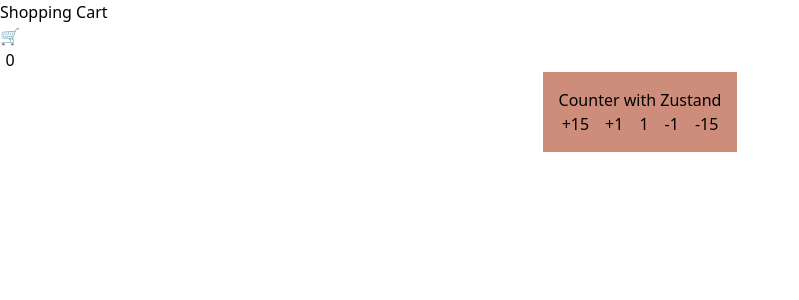
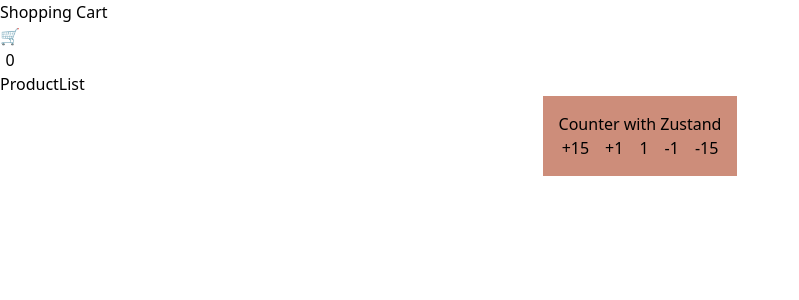
Before and after one commit to victorvzn/bootcamp-frontend-g21, a React (Vite) app in the folder semana12/dia02-react-zustand-counter-shopping-cart-app/: page / in a window 1280 px wide. Shown: the top 300 px of the page, without its empty margins (0-799 px from the left). Built offline with nearby package versions, Linux system fonts and the light colour scheme.

Commit message:
semana12, dia02, react zustand counter shopping cart app

```diff
--- /dev/null
+++ b/semana12/dia02-react-zustand-counter-shopping-cart-app/src/components/ProductList.jsx
@@ -0,0 +1,7 @@
+const ProductList = () => {
+  return (
+    <div>ProductList</div>
+  )
+}
+
+export default ProductList
--- a/semana12/dia02-react-zustand-counter-shopping-cart-app/src/pages/ProductsPage.jsx
+++ b/semana12/dia02-react-zustand-counter-shopping-cart-app/src/pages/ProductsPage.jsx
@@ -1,11 +1,14 @@
 import Header from "../components/Header"
+import ProductList from "../components/ProductList"
 
 const ProductsPage = () => {
   return (
     <main className="mb-10">
       <Header />
 
-
+      <section className="container py-4 px-6 mx-auto border mt-5">
+        <ProductList />
+      </section>
     </main>
   )
 }
```
